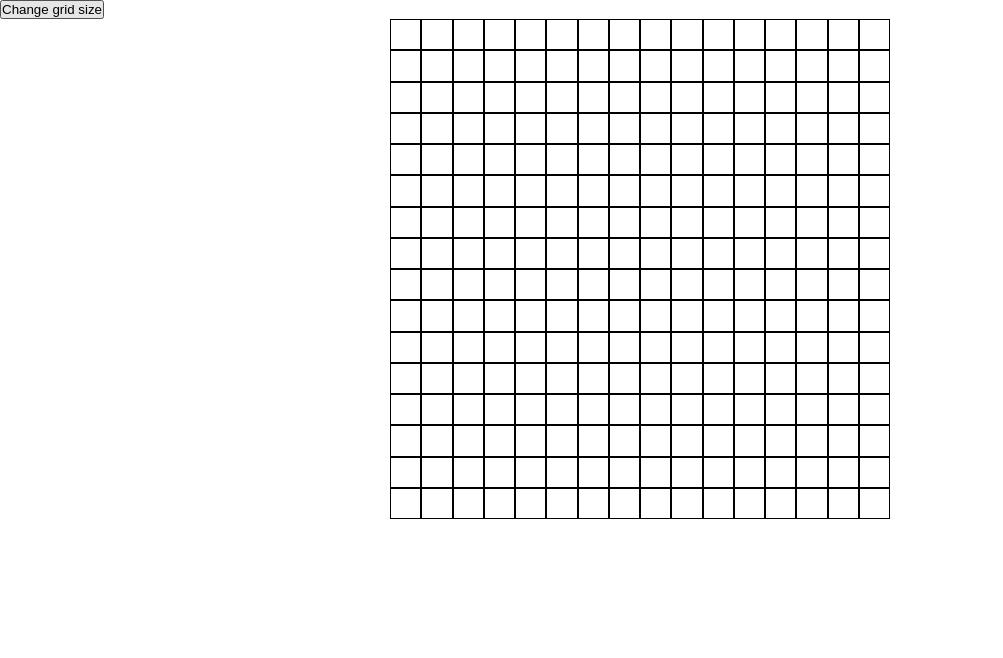
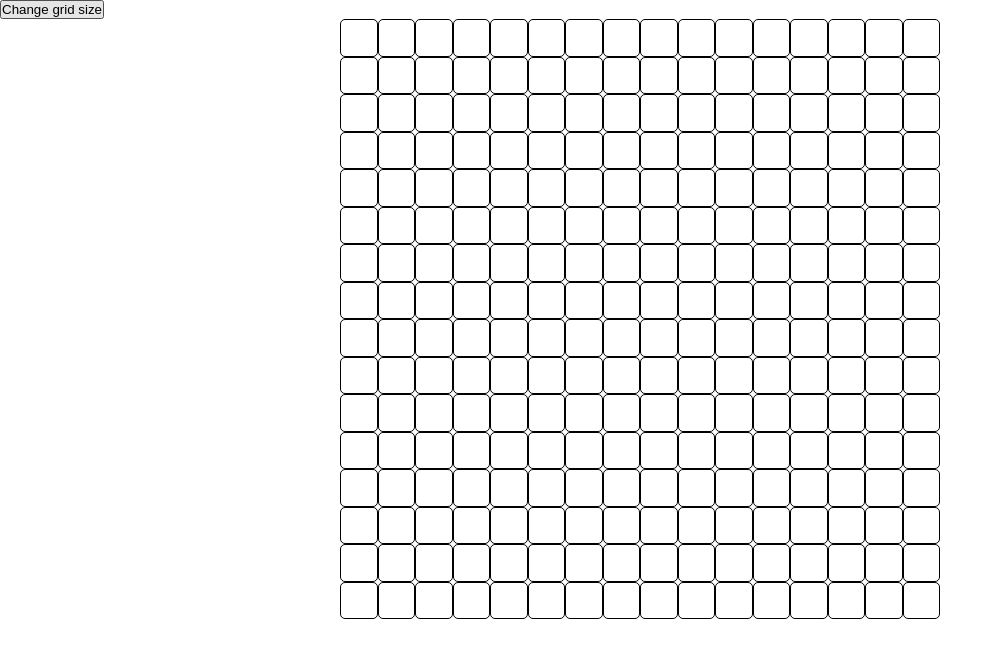
Before and after one commit to Popovdn/Etch-a-sketch, a plain HTML site: page index.html in a window 1280 px wide. Shown: the whole page, without its empty margins (0-1003 px from the left). Drawn offline with Linux system fonts and the light colour scheme.

Commit message:
feat: add change grid size functionality and and extract grid styling into function

```diff
--- a/index.html
+++ b/index.html
@@ -11,9 +11,12 @@
 
 <body>
     <div class="controls">
-        <button>Change grid size</button>
+        <button id="change-grid">Change grid size</button>
     </div>
-    <div class="container"></div>
+    <div class="grid-wrapper">
+        <div class="grid-container">
+        </div>
+    </div>
 </body>
 
 </html>
--- a/src.js
+++ b/src.js
@@ -1,23 +1,46 @@
-const container = document.querySelector(".container");
-const updateGridSizeButton = document.querySelector('button');
+const gridContainer = document.querySelector(".grid-container");
+const changeGridSizeButton = document.querySelector("#change-grid");
+const GRID_SIZE = 600;
 
 function createGrid(size = 16) {
-  let squareSize = 500 / size;
+  let squareSize = GRID_SIZE / size;
 
   for (let i = 0; i < size; i++) {
-    let row = document.createElement("div");
-    row.classList.add("row");
+    let column = document.createElement("div");
+    column.classList.add("column");
 
     for (let j = 0; j < size; j++) {
       let gridItem = document.createElement("div");
-      gridItem.classList.add("grid-item");
-      gridItem.addEventListener('mouseenter', (e) => { e.target.classList.add('hover') });
-      gridItem.style.width = `${squareSize}px`;
-      gridItem.style.height = `${squareSize}px`;
-      row.appendChild(gridItem);
+      styleGridItem(gridItem, squareSize);
+      column.appendChild(gridItem);
     }
-    container.appendChild(row);
+    gridContainer.appendChild(column);
   }
 }
 
+function styleGridItem(gridItem, squareSize) {
+  gridItem.classList.add("grid-item");
+  gridItem.addEventListener("mouseenter", (e) => {
+    e.target.classList.add("hover");
+  });
+  gridItem.style.width = `${squareSize}px`;
+  gridItem.style.height = `${squareSize}px`;
+  return gridItem;
+}
+
+function changeGridSize() {
+  let newGridSize = Number(prompt("Enter grid size - Maximum size 100"));
+
+  while (isNaN(newGridSize) || newGridSize > 100) {
+    alert("Invalid size. Please make sure you are entering a number below 100");
+    newGridSize = Number(prompt("Enter your desired grid size."));
+  }
+
+  if (newGridSize) {
+    gridContainer.textContent = '';
+    createGrid(newGridSize);
+  }
+}
+
+changeGridSizeButton.addEventListener("click", changeGridSize);
 createGrid();
--- a/styles.css
+++ b/styles.css
@@ -9,13 +9,14 @@
   box-sizing: border-box;
 }
 
-.container {
+.grid-container {
   display: flex;
   justify-content: center;
 }
 
 .grid-item {
   border: 1px solid black;
+  border-radius: 5px;
 }
 
 .hover {
```
